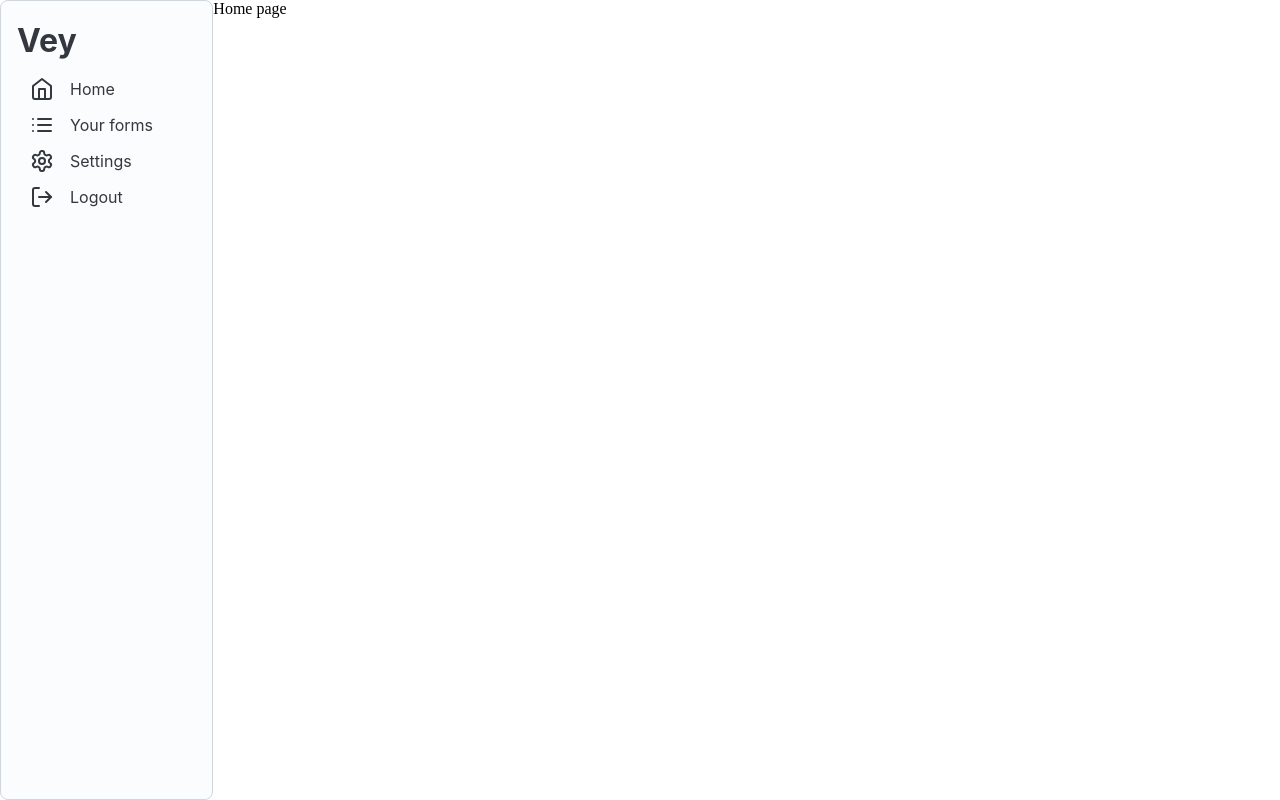
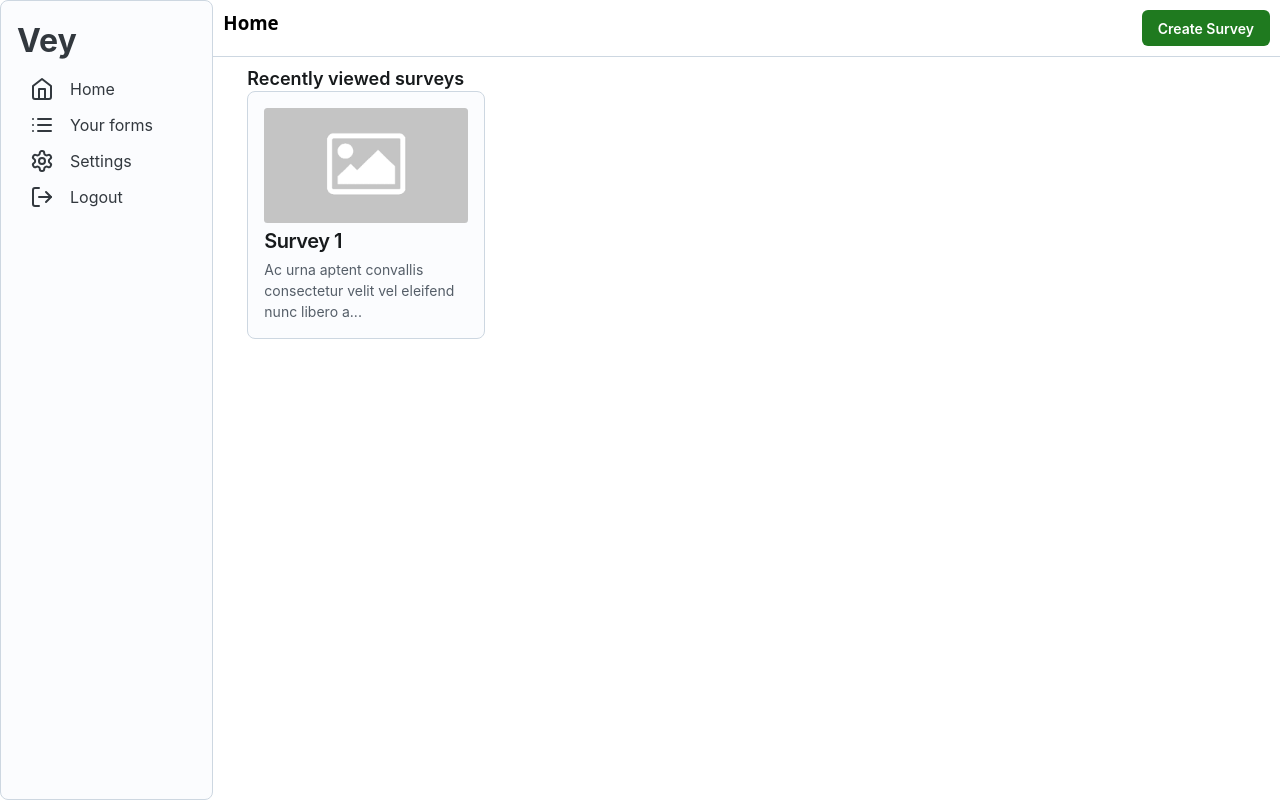
Before and after one commit to Lexpeee/survey-builder, a Next.js app: page /home in a window 1280 px wide. Built offline with nearby package versions, Linux system fonts and the light colour scheme.

Commit message:
feat(app): homepage - initial design

```diff
--- /dev/null
+++ b/src/components/Card/SurveyCardDisplay.tsx
@@ -0,0 +1,36 @@
+import { styled } from '@/stitches.config'
+import {
+  AspectRatio,
+  Card,
+  CardContent,
+  Typography
+} from '@mui/joy'
+import Image from 'next/image'
+
+const SurveyCardDisplay = () => {
+  return (
+    <StyledCard>
+      <CardContent>
+        <AspectRatio >
+          <Image src="/assets/placeholders/image.png" alt="image" width={200} height={120}/>
+        </AspectRatio>
+        <Typography
+          level='h4'
+        >
+          Survey 1
+        </Typography>
+        <Typography
+          level='body-sm'
+        >
+          Ac urna aptent convallis consectetur velit vel eleifend nunc libero a...
+        </Typography>
+      </CardContent>
+    </StyledCard>
+  )
+}
+
+export default SurveyCardDisplay
+
+const StyledCard = styled(Card, {
+  cursor: 'pointer'
+})
--- /dev/null
+++ b/src/components/global/ContentHeader.tsx
@@ -0,0 +1,45 @@
+import { Button, ColorPaletteProp, VariantPropOverrides } from '@mui/joy'
+import { styled } from '@/stitches.config'
+import { FC } from 'react'
+
+type ContentHeaderProps = {
+  header: string,
+  actionButtons?: {
+    name: string,
+    color?: ColorPaletteProp,
+    variant?: VariantPropOverrides,
+    onClick: () => void
+  }[]
+  children?: any
+}
+
+/** Header component for pages */
+const ContentHeader:FC<ContentHeaderProps> = ({
+  header,
+  actionButtons
+}) => {
+  return (
+    <StyledContent>
+      <h3>{header}</h3>
+      <div>
+        {actionButtons?.map(action => {
+          return <Button
+            variant={action?.variant}
+            color={action?.color}
+            onClick={action?.onClick}
+          >{action?.name}</Button>
+        })}
+      </div>
+    </StyledContent>
+  )
+}
+
+export default ContentHeader
+
+export const StyledContent = styled('div', {
+  display: 'flex',
+  flexDirection: 'row',
+  justifyContent: 'space-between',
+  padding: 10,
+  borderBottom: '1px solid rgb(205, 215, 225)'
+})
--- a/src/pages/home.tsx
+++ b/src/pages/home.tsx
@@ -1,30 +1,54 @@
+import SurveyCardDisplay from '@/components/Card/SurveyCardDisplay'
+import ContentHeader from '@/components/global/ContentHeader'
+import { styled } from '@/stitches.config'
+import { Content } from '@/styles'
 import {
   Card,
   CardContent,
   Container,
   Grid,
-  List,
-  ListItem,
-  ListItemButton,
-  ListItemContent,
-  ListItemDecorator
+  Typography
 } from '@mui/joy'
-import {
-  Home as HomeIcon,
-  Settings as SettingsIcon,
-  List as ListIcon,
-  LogOut as LogOutIcon
-} from 'lucide-react'
 import { useRouter } from 'next/router'
 import React from 'react'
-import { styled } from '@/stitches.config'
 
 const HomePage = () => {
   const router = useRouter()
 
   return (
     <>
-      Home page
+      <ContentHeader
+        header="Home"
+        actionButtons={[
+          {
+            name: 'Create Survey',
+            color: 'success',
+            variant: 'solid',
+            onClick: () => console.log('creating survey')
+          }
+        ]}
+      />
+      <Content>
+        <Container>
+
+          <Typography
+            level='title-lg'
+          >
+            Recently viewed surveys
+          </Typography>
+
+          <Grid
+            container
+            spacing={2}
+          >
+            <Grid xs={3}>
+              <SurveyCardDisplay/>
+            </Grid>
+          </Grid>
+
+        </Container>
+
+      </Content>
     </>
   )
 }
--- a/src/pages/index.tsx
+++ b/src/pages/index.tsx
@@ -19,10 +19,11 @@ export default function Home() {
         <meta name="description" content="Generated by create next app" />
         <meta name="viewport" content="width=device-width, initial-scale=1" />
         <link rel="icon" href="/favicon.ico" />
+        <link rel="preconnect" href="https://fonts.googleapis.com"/>
+        <link rel="preconnect" href="https://fonts.gstatic.com"/>
+        <link href="https://fonts.googleapis.com/css2?family=Roboto&family=Rubik:wght@900&display=swap" rel="stylesheet"/>
+
       </Head>
-      <main >
-        <div>asdlfjaskldfj</div>
-      </main>
     </>
   )
 }
--- a/src/styles/globals.css
+++ b/src/styles/globals.css
@@ -8,6 +8,7 @@
 html,
 body {
   /* color-scheme: dark; */
+  font-family: system-ui, -apple-system, BlinkMacSystemFont, 'Segoe UI', Roboto, Oxygen, Ubuntu, Cantarell, 'Open Sans', 'Helvetica Neue', sans-serif;
   max-width: 100vw;
   overflow-x: hidden;
 }
--- /dev/null
+++ b/src/styles/index.tsx
@@ -0,0 +1,5 @@
+import { styled } from '@/stitches.config'
+
+export const Content = styled('div', {
+  padding: 10
+})
```
Also changed, not shown: public/assets/placeholders/image.png (added).
